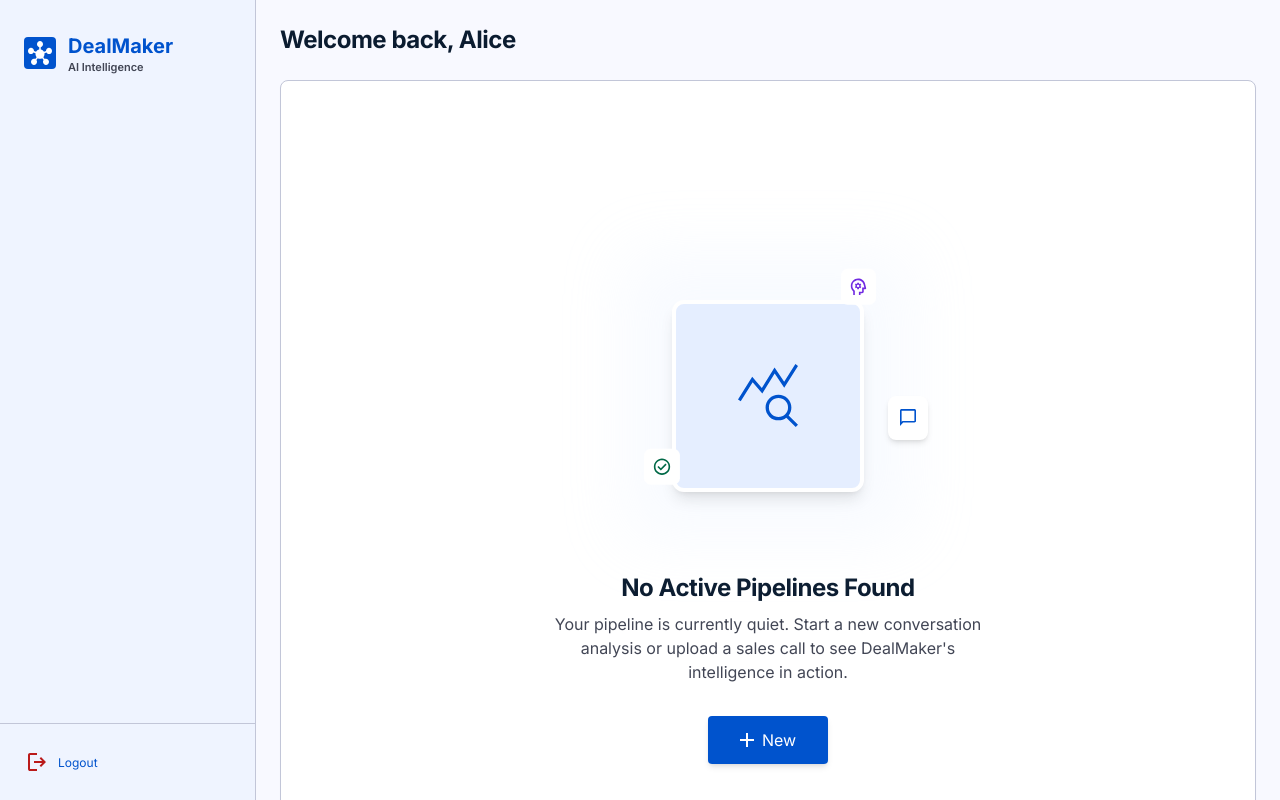
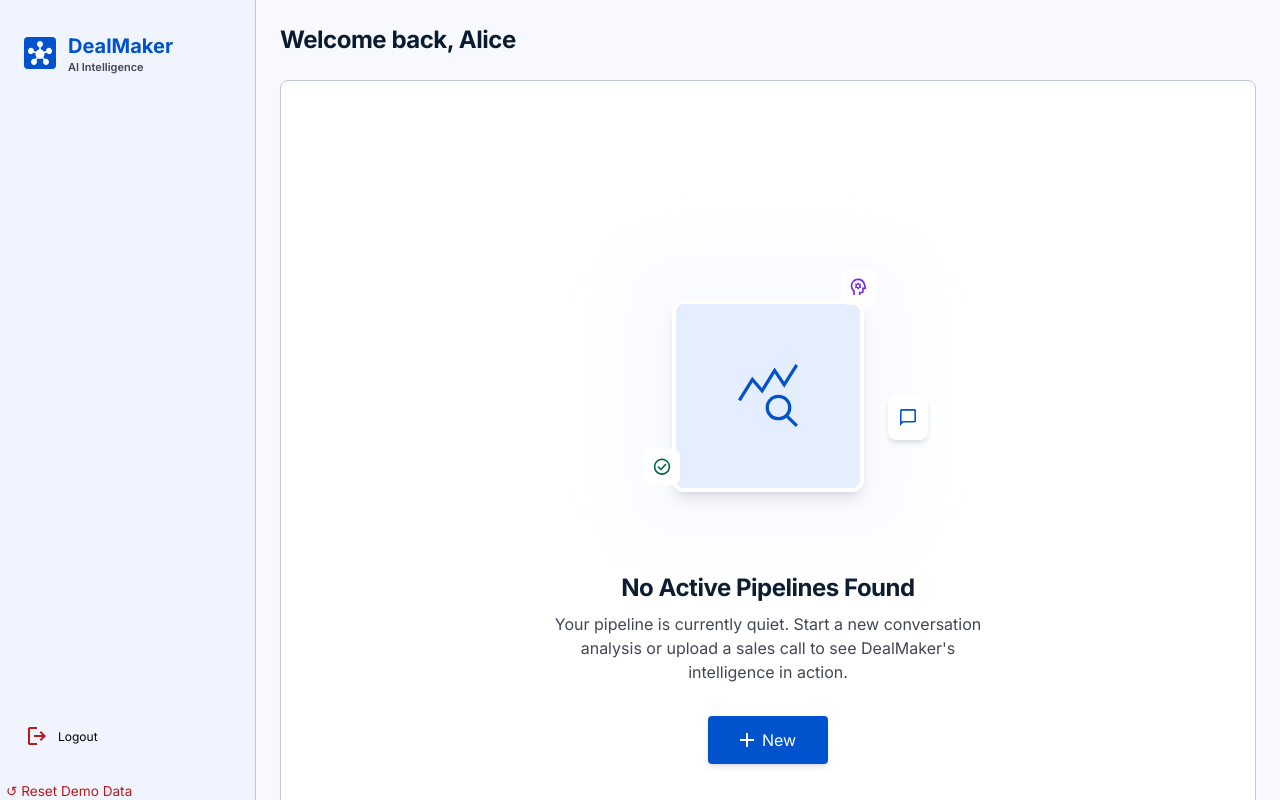
Before and after one commit to codekeng00/bbq-durian, a React (Vite) app in the folder web/: page /active-pipelines-sales in a window 1280 px wide. Shown: the top 800 px of the page. Built offline with nearby package versions, Linux system fonts and the light colour scheme.

Commit message:
Add Reset Demo Data control to sidebar

```diff
--- a/web/src/components/AppSidebar.tsx
+++ b/web/src/components/AppSidebar.tsx
@@ -1,4 +1,5 @@
-import { Link } from "react-router-dom";
+import { Link, useNavigate } from "react-router-dom";
+import { useDemoData } from "../hooks/useDemoData";
 
 type AppSidebarProps = {
   brandTo: string;
@@ -6,6 +7,19 @@ type AppSidebarProps = {
 };
 
 export default function AppSidebar({ brandTo, className = "app-sidebar" }: AppSidebarProps) {
+  const navigate = useNavigate();
+  const { logout, resetDemo } = useDemoData();
+
+  function handleLogout() {
+    logout();
+    navigate("/");
+  }
+
+  function handleReset() {
+    resetDemo();
+    navigate("/");
+  }
+
   return (
     <aside className={className}>
       <Link className="app-brand" to={brandTo}>
@@ -15,9 +29,18 @@ export default function AppSidebar({ brandTo, className = "app-sidebar" }: AppSi
           <small>AI Intelligence</small>
         </span>
       </Link>
-      <Link className="app-logout" to="/">
-        <img src="/assets/dashboard-logout.svg" alt="" /> Logout
-      </Link>
+      <div style={{ display: "flex", flexDirection: "column", gap: "8px" }}>
+        <button className="app-logout" type="button" onClick={handleLogout} style={{ background: "none", border: "none", cursor: "pointer", textAlign: "left" }}>
+          <img src="/assets/dashboard-logout.svg" alt="" /> Logout
+        </button>
+        <button
+          type="button"
+          onClick={handleReset}
+          style={{ background: "none", border: "none", cursor: "pointer", color: "#ba1a1a", fontSize: "0.85rem", textAlign: "left" }}
+        >
+          ↺ Reset Demo Data
+        </button>
+      </div>
     </aside>
   );
 }
```
